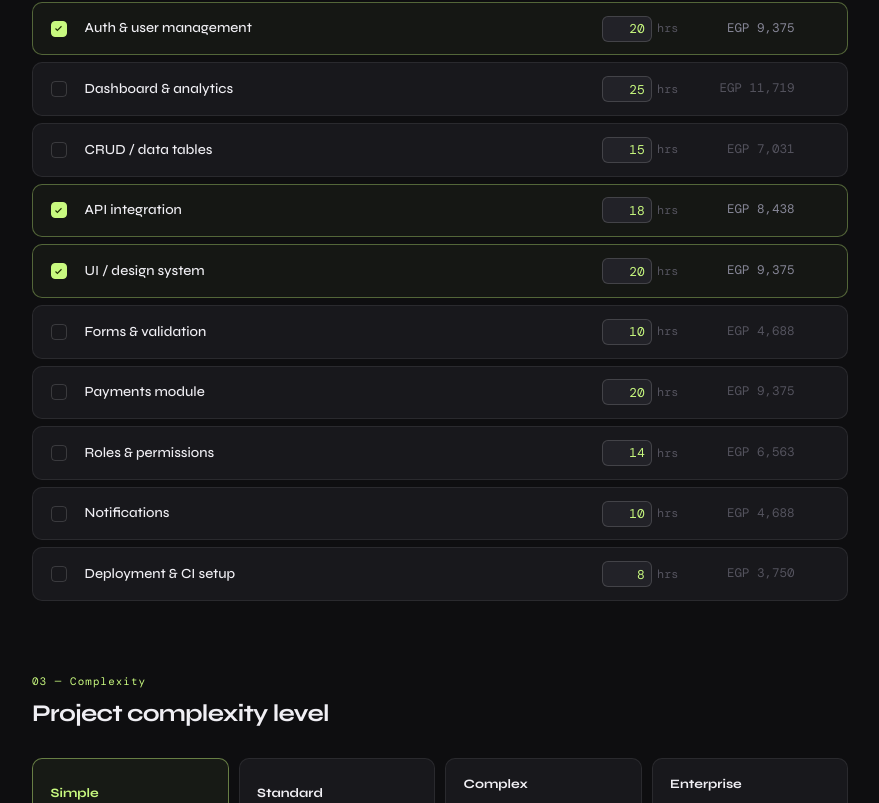
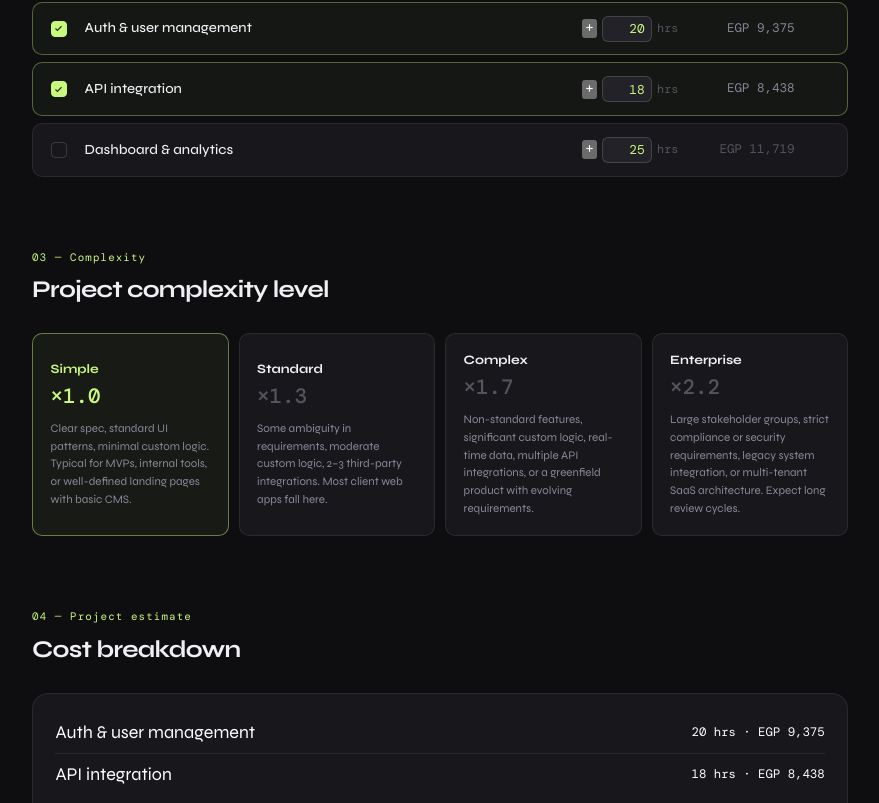
Before and after one commit to yradwan97/freelance-pricing-calculator, a React (Vite) app: page / in a window 1280 px wide. Shown: the part 5177-5980 px from the top of the page, without its empty margins (200-1079 px from the left). Built offline with nearby package versions, Linux system fonts and the light colour scheme.

Commit message:
feat: enhance module and subtask management with addition, update, and removal functionalities

```diff
--- a/src/App.jsx
+++ b/src/App.jsx
@@ -110,6 +110,9 @@ export default function App() {
           removeModule={pricing.removeModule}
           selectAll={pricing.selectAll}
           clearAll={pricing.clearAll}
+          addSubtask={pricing.addSubtask}
+          updateSubtask={pricing.updateSubtask}
+          removeSubtask={pricing.removeSubtask}
         />
 
         <ComplexitySection
--- a/src/components/EstimateSection.jsx
+++ b/src/components/EstimateSection.jsx
@@ -4,6 +4,7 @@ import styles from './EstimateSection.module.css';
 
 export default function EstimateSection({ estimate, complexity, complexityOption, buffer, currency }) {
   const { active, totalHrs, rawCost, bufAmt, total } = estimate;
+  const rate = totalHrs > 0 ? rawCost / totalHrs : 0;
 
   return (
     <section className={styles.section} id="estimate-section">
@@ -15,12 +16,32 @@ export default function EstimateSection({ estimate, complexity, complexityOption
           {active.length === 0 ? (
             <p className={styles.empty}>No modules selected yet.</p>
           ) : (
-            active.map(m => (
-              <div key={m.id} className={styles.modRow}>
-                <span className={styles.modName}>{m.name}</span>
-                <span className={styles.modDetail}>{m.hrs} hrs · {formatCurrency(m.hrs * (rawCost / totalHrs), currency)}</span>
-              </div>
-            ))
+            active.map(m => {
+              const subtasks = m.subtasks ?? [];
+              return (
+                <div key={m.id} className={styles.modGroup}>
+                  <div className={styles.modRow}>
+                    <span className={styles.modName}>{m.name}</span>
+                    <span className={styles.modDetail}>
+                      {m.hrs} hrs · {formatCurrency(m.hrs * rate, currency)}
+                    </span>
+                  </div>
+
+                  {subtasks.length > 0 && (
+                    <div className={styles.subList}>
+                      {subtasks.map(t => (
+                        <div key={t.id} className={styles.subRow}>
+                          <span className={styles.subName}>{t.name || 'Untitled subtask'}</span>
+                          <span className={styles.subDetail}>
+                            {t.hrs} hrs · {formatCurrency(t.hrs * rate, currency)}
+                          </span>
+                        </div>
+                      ))}
+                    </div>
+                  )}
+                </div>
+              );
+            })
           )}
         </div>
 
--- a/src/components/EstimateSection.module.css
+++ b/src/components/EstimateSection.module.css
@@ -13,17 +13,52 @@
   border-bottom: 1px solid var(--border);
 }
 .empty { font-size: 0.82rem; color: var(--text-dim); font-style: italic; }
+.modGroup {
+  padding: 0.4rem 0;
+  border-bottom: 1px solid var(--border);
+}
+.modGroup:last-child { border-bottom: none; }
+
 .modRow {
   display: flex;
   justify-content: space-between;
   align-items: center;
-  padding: 0.4rem 0;
-  font-size: 0.82rem;
-  border-bottom: 1px solid var(--border);
+  font-size: 1.12rem;
 }
-.modRow:last-child { border-bottom: none; }
-.modName { color: var(--text-muted); }
-.modDetail { font-family: var(--font-mono); font-size: 0.77rem; color: var(--text-dim); }
+.modName { color: white; }
+.modDetail { font-family: var(--font-mono); font-size: 0.77rem; color: white; }
+
+.subList {
+  display: flex;
+  flex-direction: column;
+  gap: 3px;
+  margin: 0.45rem 0 0.15rem 0.6rem;
+  padding-left: 0.85rem;
+  border-left: 2px solid var(--border-md);
+}
+
+.subRow {
+  display: flex;
+  justify-content: space-between;
+  align-items: baseline;
+  gap: 1rem;
+  font-size: 0.98rem;
+}
+
+.subName {
+  min-width: 0;
+  overflow: hidden;
+  text-overflow: ellipsis;
+  white-space: nowrap;
+  color: white;
+}
+
+.subDetail {
+  font-family: var(--font-mono);
+  font-size: 0.74rem;
+  color: white;
+  white-space: nowrap;
+}
 
 .summary { padding: 1.1rem 1.4rem; }
 .row {
--- a/src/components/ModulesSection.jsx
+++ b/src/components/ModulesSection.jsx
@@ -12,16 +12,20 @@ export default function ModulesSection({
   removeModule,
   selectAll,
   clearAll,
+  addSubtask,
+  updateSubtask,
+  removeSubtask,
 }) {
   const [showModal, setShowModal] = useState(false);
   const [newName, setNewName] = useState("");
   const [newHrs, setNewHrs] = useState("");
   const [nameErr, setNameErr] = useState(false);
   const [hrsErr, setHrsErr] = useState(false);
+  const [focusId, setFocusId] = useState(null);
 
   function handleAdd() {
     const nameOk = newName.trim().length > 0;
-    const hrsOk = parseInt(newHrs, 10) > 0;
+    const hrsOk = parseFloat(newHrs) > 0;
     setNameErr(!nameOk);
     setHrsErr(!hrsOk);
     if (!nameOk || !hrsOk) return;
@@ -68,9 +72,13 @@ export default function ModulesSection({
       </div>
 
       <div className={styles.list}>
-        {modules.map((mod) => (
+        {modules.map((mod) => {
+          const subtasks = mod.subtasks ?? [];
+          const hasSubtasks = subtasks.length > 0;
+
+          return (
+            <div key={mod.id} className={styles.moduleBlock}>
               <div
-            key={mod.id}
                 className={`${styles.item} ${mod.active ? styles.active : ""}`}
                 onClick={() => toggleModule(mod.id)}
               >
@@ -88,11 +96,32 @@ export default function ModulesSection({
                     </svg>
                   )}
                 </div>
-            <div className={styles.modName}>{mod.name}</div>
+
+                <div className={styles.modName}>
+                  <span className={styles.modNameText}>{mod.name}</span>
+                </div>
+
                 <div
                   className={styles.hrsWrap}
                   onClick={(e) => e.stopPropagation()}
                 >
+                  <button
+                    className={styles.addSubBtn}
+                    title="Add subtask"
+                    onClick={() => setFocusId(addSubtask(mod.id))}
+                  >
+                    <svg
+                      width="11"
+                      height="11"
+                      fill="none"
+                      stroke="currentColor"
+                      strokeWidth="2.5"
+                      viewBox="0 0 24 24"
+                    >
+                      <line x1="12" y1="5" x2="12" y2="19" />
+                      <line x1="5" y1="12" x2="19" y2="12" />
+                    </svg>
+                  </button>
                   <input
                     type="number"
                     className={styles.hrsInput}
@@ -100,13 +129,17 @@ export default function ModulesSection({
                     min={0.5}
                     max={999}
                     step={0.5}
+                    disabled={hasSubtasks}
+                    title={hasSubtasks ? "Calculated from subtasks" : undefined}
                     onChange={(e) => updateModuleHrs(mod.id, e.target.value)}
                   />
                   <span className={styles.hrsLabel}>hrs</span>
                 </div>
+
                 <div className={styles.cost}>
                   {formatCurrency(mod.hrs * flHr, currency)}
                 </div>
+
                 <button
                   className={styles.deleteBtn}
                   title="Remove module"
@@ -128,7 +161,63 @@ export default function ModulesSection({
                   </svg>
                 </button>
               </div>
+
+              {hasSubtasks && (
+                <div className={styles.subPanel}>
+                  {subtasks.map((t) => (
+                    <div key={t.id} className={styles.subRow}>
+                      <input
+                        type="text"
+                        className={styles.subName}
+                        placeholder="Subtask name"
+                        value={t.name}
+                        autoFocus={t.id === focusId}
+                        onBlur={() => t.id === focusId && setFocusId(null)}
+                        onChange={(e) =>
+                          updateSubtask(mod.id, t.id, "name", e.target.value)
+                        }
+                      />
+                      <div className={styles.hrsWrap}>
+                        <input
+                          type="number"
+                          className={styles.hrsInput}
+                          value={t.hrs}
+                          min={0.5}
+                          max={999}
+                          step={0.5}
+                          onChange={(e) =>
+                            updateSubtask(mod.id, t.id, "hrs", e.target.value)
+                          }
+                        />
+                        <span className={styles.hrsLabel}>hrs</span>
+                      </div>
+                      <div className={styles.cost}>
+                        {formatCurrency(t.hrs * flHr, currency)}
+                      </div>
+                      <button
+                        className={styles.deleteBtn}
+                        title="Remove subtask"
+                        onClick={() => removeSubtask(mod.id, t.id)}
+                      >
+                        <svg
+                          width="12"
+                          height="12"
+                          fill="none"
+                          stroke="currentColor"
+                          strokeWidth="2"
+                          viewBox="0 0 24 24"
+                        >
+                          <line x1="18" y1="6" x2="6" y2="18" />
+                          <line x1="6" y1="6" x2="18" y2="18" />
+                        </svg>
+                      </button>
+                    </div>
                   ))}
+                </div>
+              )}
+            </div>
+          );
+        })}
       </div>
 
       {/* Add module modal */}
@@ -164,7 +253,8 @@ export default function ModulesSection({
                 type="number"
                 placeholder="e.g. 20"
                 value={newHrs}
-                min={1}
+                min={0.5}
+                step={0.5}
                 onChange={(e) => {
                   setNewHrs(e.target.value);
                   setHrsErr(false);
--- a/src/components/ModulesSection.module.css
+++ b/src/components/ModulesSection.module.css
@@ -60,7 +60,16 @@
 }
 .active .checkbox { background: var(--accent); border-color: var(--accent); }
 
-.modName { font-size: 0.87rem; font-weight: 500; color: var(--text); }
+.modName {
+  display: flex;
+  align-items: center;
+  gap: 8px;
+  min-width: 0;
+  font-size: 0.87rem;
+  font-weight: 500;
+  color: var(--text);
+}
+.modNameText { overflow: hidden; text-overflow: ellipsis; white-space: nowrap; }
 
 .hrsWrap { display: flex; align-items: center; gap: 5px; }
 .hrsInput {
@@ -104,7 +113,8 @@
   pointer-events: none;
   transition: color 0.15s, opacity 0.15s;
 }
-.item:hover .deleteBtn { opacity: 1; pointer-events: auto; }
+.item:hover .deleteBtn,
+.subRow:hover .deleteBtn { opacity: 1; pointer-events: auto; }
 .deleteBtn:hover { color: var(--danger); }
 
 /* Modal */
@@ -147,6 +157,78 @@
 
 .modalActions { display: flex; gap: 8px; justify-content: flex-end; margin-top: 1.5rem; }
 
+/* Subtasks */
+.moduleBlock { display: flex; flex-direction: column; }
+
+.subBadge {
+  font-family: var(--font-mono);
+  font-size: 0.66rem;
+  color: var(--text-dim);
+  background: var(--bg-raised);
+  border: 1px solid var(--border);
+  border-radius: 999px;
+  padding: 1px 8px;
+  white-space: nowrap;
+}
+
+.expandBtn {
+  display: flex;
+  align-items: center;
+  justify-content: center;
+  width: 22px;
+  height: 22px;
+  padding: 0;
+  background: transparent;
+  border: none;
+  border-radius: 4px;
+  color: var(--text-dim);
+  cursor: pointer;
+  transition: transform 0.15s, color 0.15s, background 0.15s;
+}
+.expandBtn:hover { color: var(--text); background: var(--bg-raised); }
+.expandBtnOpen { transform: rotate(180deg); color: var(--accent); }
+
+.hrsInput:disabled {
+  color: var(--text-muted);
+  background: transparent;
+  border-style: dashed;
+  cursor: not-allowed;
+}
+
+.subPanel {
+  display: flex;
+  flex-direction: column;
+  gap: 6px;
+  margin: 6px 0 4px 1.6rem;
+  padding: 0.35rem 0 0.35rem 1rem;
+  border-left: 2px solid var(--border-md);
+}
+
+.subRow,
+.subAddRow {
+  display: flex;
+  align-items: center;
+  gap: 0.75rem;
+}
+
+.subName {
+  flex: 1;
+  min-width: 0;
+  padding: 0.35rem 0.6rem;
+  background: var(--bg-raised);
+  border: 1px solid var(--border-md);
+  border-radius: var(--radius-sm);
+  font-family: var(--font-sans);
+  font-size: 0.82rem;
+  color: var(--text);
+  outline: none;
+  transition: border-color 0.15s;
+}
+.subName:focus { border-color: var(--accent); }
+.subName::placeholder { color: var(--text-dim); }
+
+.subRow .cost { min-width: 100px; }
+
 @media (max-width: 560px) {
   .item { grid-template-columns: 18px 1fr auto auto; }
   .cost { display: none; }
--- a/src/hooks/usePricing.js
+++ b/src/hooks/usePricing.js
@@ -1,16 +1,9 @@
 import { useState, useCallback, useMemo, useEffect, useRef } from 'react';
 
 const DEFAULT_MODULES = [
-  { id: 'auth',      name: 'Auth & user management',  hrs: 20, active: true  },
-  { id: 'dashboard', name: 'Dashboard & analytics',   hrs: 25, active: false },
-  { id: 'crud',      name: 'CRUD / data tables',      hrs: 15, active: false },
-  { id: 'api',       name: 'API integration',         hrs: 18, active: true  },
-  { id: 'ui',        name: 'UI / design system',      hrs: 20, active: true  },
-  { id: 'forms',     name: 'Forms & validation',      hrs: 10, active: false },
-  { id: 'payments',  name: 'Payments module',         hrs: 20, active: false },
-  { id: 'roles',     name: 'Roles & permissions',     hrs: 14, active: false },
-  { id: 'notif',     name: 'Notifications',           hrs: 10, active: false },
-  { id: 'deploy',    name: 'Deployment & CI setup',   hrs: 8,  active: false },
+  { id: 'auth', name: 'Auth & user management', hrs: 20, active: true },
+  { id: 'api', name: 'API integration', hrs: 18, active: true },
+  { id: 'dashboard', name: 'Dashboard & analytics', hrs: 25, active: false },
 ];
 
 const DEFAULT_PAYMENTS = [
@@ -189,6 +182,15 @@ export const PAYMENT_TIPS = {
 
 let _idCounter = 1;
 
+const parseHrs = (value) => Math.max(0.5, parseFloat(value) || 0.5);
+const roundHrs = (n) => Math.round(n * 100) / 100;
+
+// If a module has subtasks, its hrs is always the sum of them
+const withSubtaskTotal = (mod) =>
+  mod.subtasks?.length
+    ? { ...mod, hrs: roundHrs(mod.subtasks.reduce((s, t) => s + t.hrs, 0)) }
+    : mod;
+
 export function usePricing() {
   const persistedRef = useRef(null);
   if (persistedRef.current === null) {
@@ -196,11 +198,11 @@ export function usePricing() {
   }
   const persisted = persistedRef.current;
 
-  const [salary,     setSalary]     = useState(persisted.salary ?? 30000);
-  const [mult,       setMult]       = useState(persisted.mult ?? 2.5);
-  const [buffer,     setBuffer]     = useState(persisted.buffer ?? 25);
+  const [salary, setSalary] = useState(persisted.salary ?? 30000);
+  const [mult, setMult] = useState(persisted.mult ?? 2.5);
+  const [buffer, setBuffer] = useState(persisted.buffer ?? 25);
   const [complexity, setComplexity] = useState(persisted.complexity ?? 1.0);
-  const [modules,    setModules]    = useState(persisted.modules ?? DEFAULT_MODULES);
+  const [modules, setModules] = useState(persisted.modules ?? DEFAULT_MODULES);
   const [clientName, setClientName] = useState(persisted.clientName ?? '');
   const [projectName, setProjectName] = useState(persisted.projectName ?? 'Web Application Development');
   const [payments, setPayments] = useState(persisted.payments ?? DEFAULT_PAYMENTS);
@@ -209,8 +211,8 @@ export function usePricing() {
   const [manualHourlyRate, setManualHourlyRate] = useState(persisted.manualHourlyRate ?? 100);
 
   // Derived rate values
-  const ftHr    = salary / 160;
-  const flHr    = useManualRate ? manualHourlyRate : ftHr * mult;
+  const ftHr = salary / 160;
+  const flHr = useManualRate ? manualHourlyRate : ftHr * mult;
   const dayRate = flHr * 8;
 
   // Module operations
@@ -219,17 +221,20 @@ export function usePricing() {
   }, []);
 
   const updateModuleHrs = useCallback((id, hrs) => {
-    const val = Math.max(1, parseInt(hrs, 10) || 1);
-    setModules(prev => prev.map(m => m.id === id ? { ...m, hrs: val } : m));
+    setModules(prev => prev.map(m =>
+      // ignore edits on modules that have subtasks (their hrs is derived)
+      m.id === id && !m.subtasks?.length ? { ...m, hrs: parseHrs(hrs) } : m
+    ));
   }, []);
 
   const addModule = useCallback((name, hrs) => {
     setModules(prev => [...prev, {
-      id:     `custom_${_idCounter++}`,
+      id: `custom_${_idCounter++}`,
       name,
-      hrs:    Math.max(1, parseInt(hrs, 10) || 1),
+      hrs: parseHrs(hrs),
       active: true,
       custom: true,
+      subtasks: [],
     }]);
   }, []);
 
@@ -237,17 +242,48 @@ export function usePricing() {
     setModules(prev => prev.filter(m => m.id !== id));
   }, []);
 
-  const selectAll  = useCallback(() => setModules(prev => prev.map(m => ({ ...m, active: true  }))), []);
-  const clearAll   = useCallback(() => setModules(prev => prev.map(m => ({ ...m, active: false }))), []);
+const addSubtask = useCallback((moduleId, name = '', hrs = 1) => {
+  const id = `sub_${Date.now()}_${_idCounter++}`;
+  setModules(prev => prev.map(m =>
+    m.id !== moduleId ? m : withSubtaskTotal({
+      ...m,
+      subtasks: [...(m.subtasks ?? []), { id, name, hrs: parseHrs(hrs) }],
+    })
+  ));
+  return id;
+}, []);
+
+  const updateSubtask = useCallback((moduleId, subId, field, value) => {
+    setModules(prev => prev.map(m =>
+      m.id !== moduleId ? m : withSubtaskTotal({
+        ...m,
+        subtasks: (m.subtasks ?? []).map(t =>
+          t.id !== subId ? t : { ...t, [field]: field === 'hrs' ? parseHrs(value) : value }
+        ),
+      })
+    ));
+  }, []);
+
+  const removeSubtask = useCallback((moduleId, subId) => {
+    setModules(prev => prev.map(m =>
+      m.id !== moduleId ? m : withSubtaskTotal({
+        ...m,
+        subtasks: (m.subtasks ?? []).filter(t => t.id !== subId),
+      })
+    ));
+  }, []);
+
+  const selectAll = useCallback(() => setModules(prev => prev.map(m => ({ ...m, active: true }))), []);
+  const clearAll = useCallback(() => setModules(prev => prev.map(m => ({ ...m, active: false }))), []);
 
   // Estimate calculations
   const estimate = useMemo(() => {
-    const active   = modules.filter(m => m.active);
+    const active = modules.filter(m => m.active);
     const totalHrs = active.reduce((s, m) => s + m.hrs, 0);
-    const rawCost  = totalHrs * flHr;
-    const afterCx  = rawCost * complexity;
-    const bufAmt   = afterCx * (buffer / 100);
-    const total    = afterCx + bufAmt;
+    const rawCost = totalHrs * flHr;
+    const afterCx = rawCost * complexity;
+    const bufAmt = afterCx * (buffer / 100);
+    const total = afterCx + bufAmt;
     return { active, totalHrs, rawCost, afterCx, bufAmt, total };
   }, [modules, flHr, complexity, buffer]);
 
@@ -469,7 +505,7 @@ const isPaymentValid = Math.abs(paymentTotalPct - 100) < 0.01;
   return {
     // Rate inputs
     salary, setSalary,
-    mult,   setMult,
+    mult, setMult,
     buffer, setBuffer,
     useManualRate, setUseManualRate,
     manualHourlyRate, setManualHourlyRate,
@@ -496,6 +532,6 @@ const isPaymentValid = Math.abs(paymentTotalPct - 100) < 0.01;
     // Draft save/load
     saveDraft, loadDraft, loadDraftFromStorage, getSavedDraftsCallback, deleteDraft,
     // Reset
-    resetAllToDefaults,
+    resetAllToDefaults, addSubtask, updateSubtask, removeSubtask
   };
 }
--- a/src/pdfExport.js
+++ b/src/pdfExport.js
@@ -130,20 +130,43 @@ const tableTheme = {
 };
 
 function drawModulesTable(doc, y, active, totalHrs, rawCost, currency) {
-  const rows = active.map(m => [
-    m.name,
-    String(m.hrs),
-    formatCurrency(m.hrs * (rawCost / totalHrs), currency),
-  ]);
+  const rate = totalHrs > 0 ? rawCost / totalHrs : 0;
+  const body = [];
+
+  active.forEach(m => {
+    const subtasks = m.subtasks ?? [];
+    const hasSubs = subtasks.length > 0;
+
+    // Module row
+    body.push([
+      { content: m.name, styles: { fontStyle: hasSubs ? 'bold' : 'normal' } },
+      { content: String(m.hrs), styles: { fontStyle: hasSubs ? 'bold' : 'normal' } },
+      { content: formatCurrency(m.hrs * rate, currency), styles: { fontStyle: hasSubs ? 'bold' : 'normal' } },
+    ]);
+
+    // Subtask rows: indented, smaller, dimmer
+    subtasks.forEach(t => {
+      const sub = { fontSize: 8, textColor: INK_SOFT, cellPadding: { top: 2, bottom: 2, left: 3, right: 3 } };
+      body.push([
+        {
+          content: t.name?.trim() || 'Untitled subtask',
+          styles: { ...sub, cellPadding: { top: 2, bottom: 2, left: 9, right: 3 } },
+        },
+        { content: String(t.hrs), styles: sub },
+        { content: formatCurrency(t.hrs * rate, currency), styles: sub },
+      ]);
+    });
+  });
 
   autoTable(doc, {
     startY: y,
     margin: { left: MARGIN, right: MARGIN, bottom: FOOTER_RESERVE + 6 },
     head: [['Module', 'Hours', 'Cost']],
-    body: rows,
+    body,
     foot: [['Total', String(totalHrs), formatCurrency(rawCost, currency)]],
     showFoot: 'lastPage',
     ...tableTheme,
+    alternateRowStyles: {}, // striping would misalign with module/subtask grouping
     footStyles: {
       fillColor: [238, 238, 240],
       textColor: INK,
```
Lines whose indentation alone changed are shown as unchanged.
